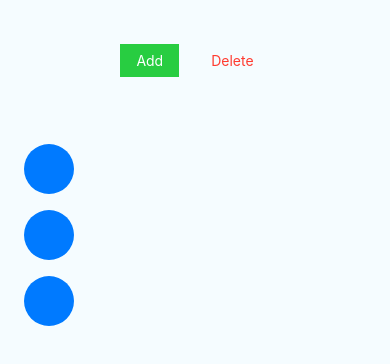
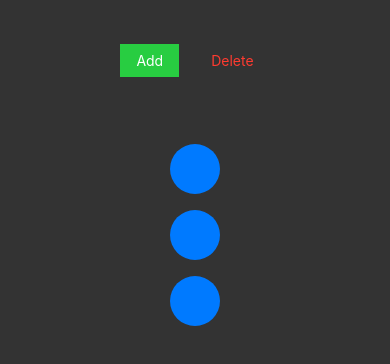
Before and after one commit to nikke1925/react_native_playground, a React Native app: screen / in a window 390 px wide. Shown: the top 364 px of the page. Built offline with nearby package versions, Linux system fonts and the light colour scheme.

Commit message:
:+1: animation change

```diff
--- a/App.js
+++ b/App.js
@@ -6,7 +6,7 @@ import { LayoutAnimation, StyleSheet, Text, View } from 'react-native';
 const styles = StyleSheet.create({
   container: {
     flex: 1,
-    backgroundColor: '#F5FCFF',
+    backgroundColor: '#333333',
   },
   welcome: {
     fontSize: 20,
@@ -55,18 +55,27 @@ type BallProps = {
   style: Object,
 };
 
+// ボール
 const Ball = (props: BallProps) => <View style={[styles.ball, props.style]} />;
 
+// アニメーション
 const CustomLayoutSpring = {
   duration: 400,
+  // ボール追加時のアニメーション
   create: {
     type: LayoutAnimation.Types.spring,
     property: LayoutAnimation.Properties.scaleXY,
-    springDamping: 0.7,
+    springDamping: 0.6,
   },
+  // ボール移動時のアニメーション
   update: {
     type: LayoutAnimation.Types.spring,
     springDamping: 0.7,
+  },
+  delete: {
+    type: LayoutAnimation.Types.spring,
+    property: LayoutAnimation.Properties.scaleXY,
+    springDamping: 0.2,
   },
 };
 
@@ -81,6 +90,7 @@ export default class App extends Component<Props, State> {
   // Add ボタンを押したときにボールを1個追加する
   onPressAddButton = () => {
     LayoutAnimation.configureNext(CustomLayoutSpring);
+    // LayoutAnimation.easeInEaseOut();
     this.setState({ ballNum: this.state.ballNum + 1 });
   };
 
@@ -88,6 +98,7 @@ export default class App extends Component<Props, State> {
   onPressDeleteButton = () => {
     if (this.state.ballNum === 0) return;
     LayoutAnimation.configureNext(CustomLayoutSpring);
+    // LayoutAnimation.easeInEaseOut();
     this.setState({ ballNum: this.state.ballNum - 1 });
   };
 
@@ -114,7 +125,9 @@ export default class App extends Component<Props, State> {
             Delete
           </Text>
         </View>
-        <View style={styles.mainArea}>{this.renderBalls()}</View>
+        <View style={styles.mainArea}>
+          <View style={{ alignItems: 'center' }}>{this.renderBalls()}</View>
+        </View>
       </View>
     );
   }
```
